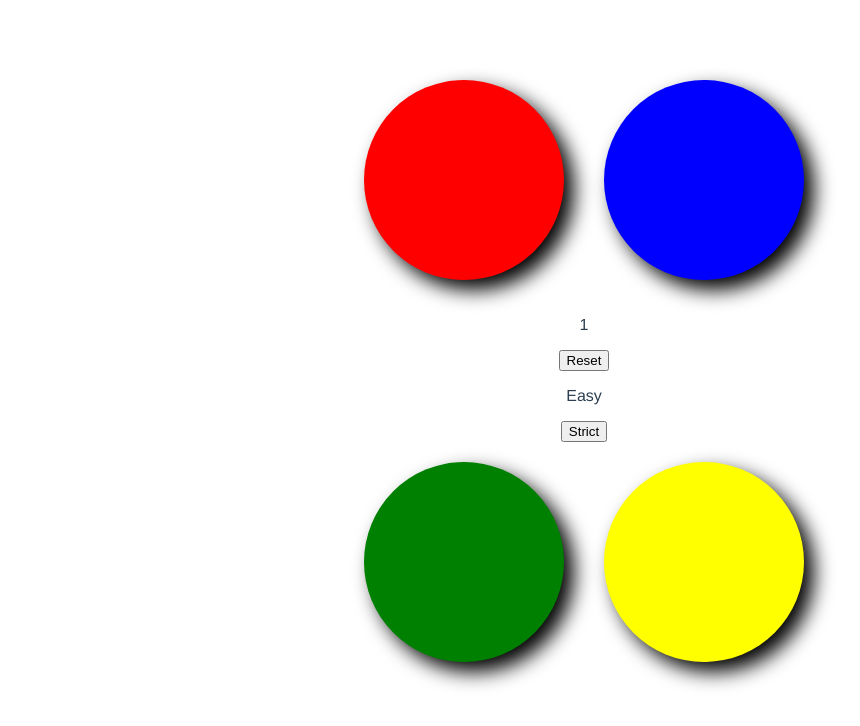
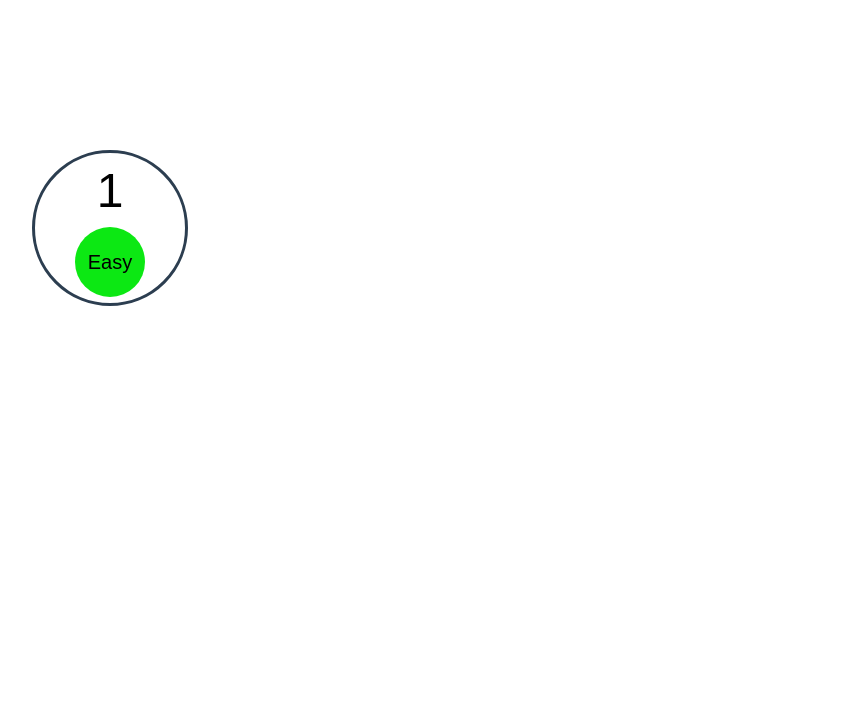
Before and after one commit to CliffSmith25/simon, a Vue app: page / in a window 1280 px wide. Shown: the top 726 px of the page, without its empty margins (56-916 px from the left). Built offline with nearby package versions, Linux system fonts and the light colour scheme.

Commit message:
Working game

```diff
--- a/src/App.vue
+++ b/src/App.vue
@@ -2,19 +2,18 @@
   <div id="app">
     <div id="game">
       <div id="top-row">
-        <button @mousedown="toneButtonPushed(0)" v-bind:class="{ pushed: but0Pushed }" id="but-0" class="tone-button"></button>
-        <button @mousedown="toneButtonPushed(1)" v-bind:class="{ pushed: but1Pushed }" id="but-1" class="tone-button"></button>
+        <i class="fa fa-arrow-left but-0" v-bind:class="{ active: pushed0 }" aria-hidden="true" @mousedown="toneButtonPushed(0)"></i>
+        <i class="fa fa-arrow-left but-1" v-bind:class="{ active: pushed1 }" aria-hidden="true" @mousedown="toneButtonPushed(1)"></i>
       </div>
       <div id="middle-row">
-        <p>{{ compTones.length }}</p>
-        <button v-on:click="initGame">Reset</button>
-        <p>{{ strictLabel }}</p>
-        <button v-on:click="toggleStrict">Strict</button>
+          <button class="level" v-on:click="initGame">{{ compTones.length }}</button>
+          <button class="strictButton" v-on:click="toggleStrict" v-bind:class="{ strict: strict }">{{ strictLabel }}</button>
       </div>
       <div id="bottom-row">
-        <button @mousedown="toneButtonPushed(2)" v-bind:class="{ pushed: but2Pushed }" id="but-2" class="tone-button"></button>
-        <button @mousedown="toneButtonPushed(3)" v-bind:class="{ pushed: but3Pushed }" id="but-3" class="tone-button"></button>
+        <i class="fa fa-arrow-left but-2" v-bind:class="{ active: pushed2 }" aria-hidden="true" @mousedown="toneButtonPushed(2)"></i>
+        <i class="fa fa-arrow-left but-3" v-bind:class="{ active: pushed3 }" aria-hidden="true" @mousedown="toneButtonPushed(3)"></i>
       </div>
+      <h1>{{ msg }}</h1>
     </div>
     <audio ref="simonSound0" src="/static/simonSound0.mp3"></audio>
     <audio ref="simonSound1" src="/static/simonSound1.mp3"></audio>
@@ -34,12 +33,13 @@ export default {
       playerTone: 0,
       compTurn: true,
       intervalID: '',
-      but0Pushed: false,
-      but1Pushed: false,
-      but2Pushed: false,
-      but3Pushed: false,
       strict: false,
-      winLevel: 3
+      winLevel: 20,
+      pushed0: false,
+      pushed1: false,
+      pushed2: false,
+      pushed3: false,
+      msg: ''
     }
   },
   computed: {
@@ -58,8 +58,10 @@ export default {
           this.$refs[toneName].play()
           if (this.playerTone === this.compTones.length - 1) {
             if (this.compTones.length === this.winLevel) {
-              alert('YOU WIN!')
-              this.initGame()
+              this.msg = 'YOU WIN!!!!'
+              setTimeout(() => {
+                this.initGame()
+              }, 2500)
             } else this.toggleTurn()
           } else {
             this.playerTone++
@@ -83,6 +85,7 @@ export default {
       this.initGame()
     },
     initGame: function () {
+      this.msg = ''
       this.compTones = []
       this.playerTurn = 0
       this.compTurn = true
@@ -97,10 +100,10 @@ export default {
     },
     showTone: function (tone) {
       const toneName = 'simonSound' + tone.value.toString()
-      this.toneToggle(tone.value)
+      this['pushed' + tone.value.toString()] = true
       this.$refs[toneName].play()
       setTimeout(() => {
-        this.toneToggle(tone.value)
+        this['pushed' + tone.value.toString()] = false
       }, 500)
       if (tone.done === true) {
         this.stopTones()
@@ -129,16 +132,13 @@ export default {
     },
     stopTones: function () {
       clearInterval(this.intervalID)
-    },
-    toneToggle: function (tone) {
-      const butProp = 'but' + tone + 'Pushed'
-      this[butProp] ? this[butProp] = false : this[butProp] = true
     }
   }
 }
 </script>
 
 <style>
+
 #app {
   font-family: 'Avenir', Helvetica, Arial, sans-serif;
   -webkit-font-smoothing: antialiased;
@@ -148,37 +148,141 @@ export default {
   margin-top: 60px;
 }
 
-#but-0 {
-  background-color: red;
+#bottom-row {
+  font-size: 140px;
 }
 
-#but-1 {
-  background-color: blue;
+button {
+  border: none;
+  border-radius: 50%;
+  width: 70px;
+  height: 70px;
+  margin-left: 10px;
+  margin-right: 10px;
+  margin-top: 2px;
+  font-size: 1.25em;
 }
 
-#but-2 {
-  background-color: green;
+button:hover {
+  cursor: pointer;
 }
 
-#but-3 {
-  background-color: yellow;
-}
-
-.tone-button {
-  width: 200px;
-  height: 200px;
-  border-radius: 50%;
-  border: none;
-  box-shadow: 10px 10px 20px black;
-  margin: 20px;
+button:focus {
   outline: none;
 }
 
-.pushed {
-  box-shadow: 3px 3px 8px black;
+button:active {
+  filter: brightness(50%);
 }
 
-.tone-button:active {
-  box-shadow: 3px 3px 8px black;
+.but-0 {
+  transform: rotate(90deg);
+  position: absolute;
+  left: 0px;
+  top: 0px;
+  color: #A8A429;
 }
+
+.but-0.active {
+  color: #FFF700 !important;
+}
+
+.but-0:active {
+  color: #FFF700;
+}
+
+.but-1 {
+  transform: rotate(180deg);
+  position: absolute;
+  left: 190px;
+  top: 0px;
+  color: #B23D2B;
+}
+
+.but-1:active {
+  color: #E81F00;
+}
+
+.but-1.active {
+  color: #E81F00 !important;
+}
+
+.but-2 {
+  transform: rotate(0deg);
+  position: absolute;
+  left: 0px;
+  top: 190px;
+  color: #222B8C;
+}
+
+.but-2:active {
+  color: #0015FF;
+}
+
+.but-2.active {
+  color: #0015FF !important;
+}
+
+.but-3 {
+  transform: rotate(270deg);
+  position: absolute;
+  left: 180px;
+  top: 200px;
+  color: #1C9420;
+}
+
+.but-3:active {
+  color: #0CE813;
+}
+
+.but-3.active {
+  color: #0CE813 !important;
+}
+
+#game {
+  width: 320px;
+  text-align: center;
+  height: 320px;
+  position: relative;
+}
+
+h1 {
+  text-align: center;
+  position: absolute;
+  top: 320px;
+  left: 70px;
+}
+
+i:hover {
+  cursor: pointer;
+}
+
+.level {
+  background-color: white;
+  font-size: 3em;
+}
+
+#middle-row {
+  border-width: medium;
+  border-style: solid;
+  border-radius: 50%;
+  width: 150px;
+  height: 150px;
+  position: absolute;
+  left: 80px;
+  top: 90px;
+}
+
+.strictButton {
+  background-color: #0CE813;
+}
+
+.strictButton.strict {
+  background-color: #E81F00;
+}
+
+#top-row {
+  font-size: 140px;
+}
+
 </style>
--- a/src/main.js
+++ b/src/main.js
@@ -2,6 +2,7 @@
 // (runtime-only or standalone) has been set in webpack.base.conf with an alias.
 import Vue from 'vue'
 import App from './App'
+import 'font-awesome-webpack'
 
 Vue.config.productionTip = false
 
```
Also changed, not shown: static/button.svg (added).
